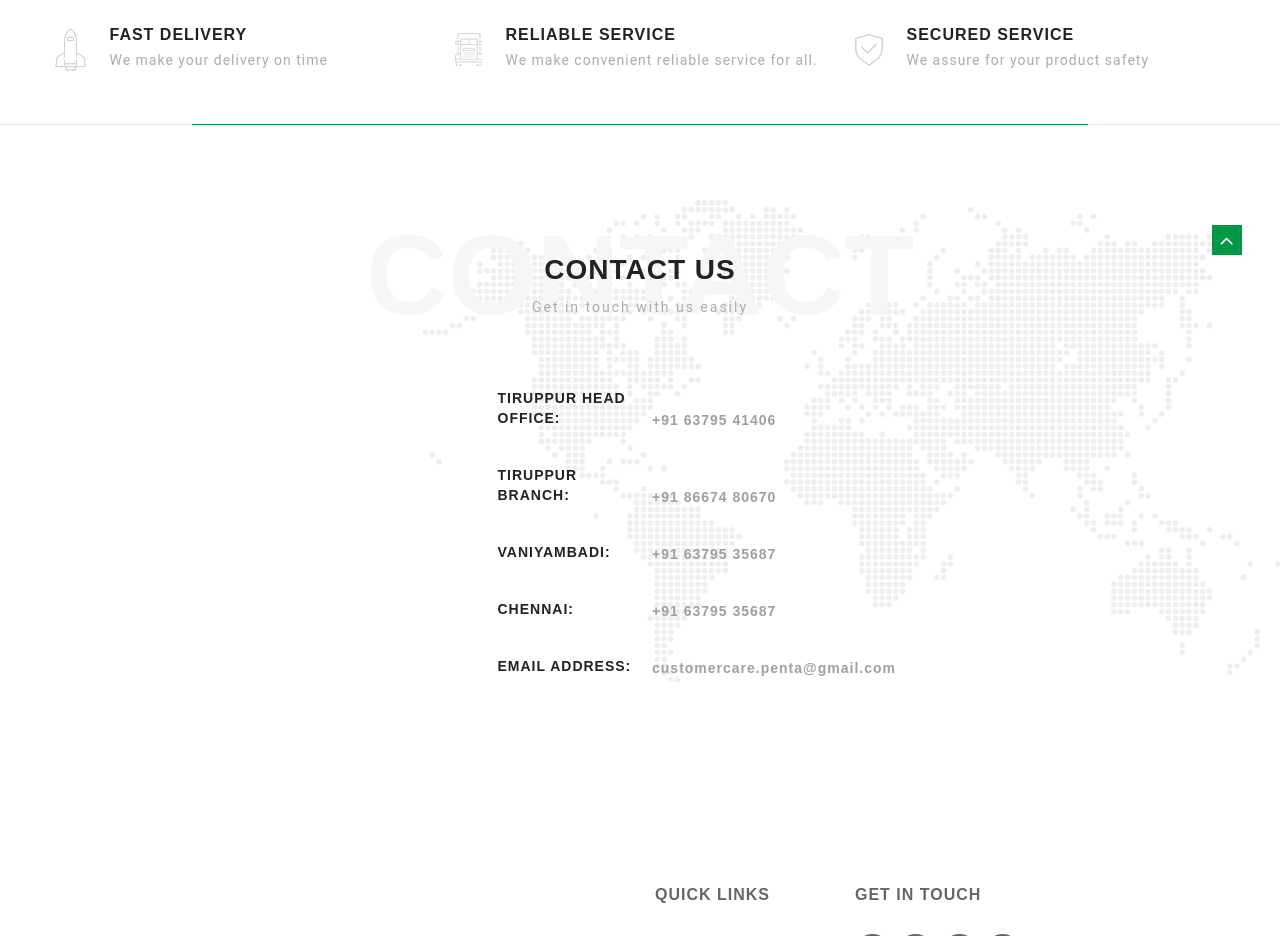
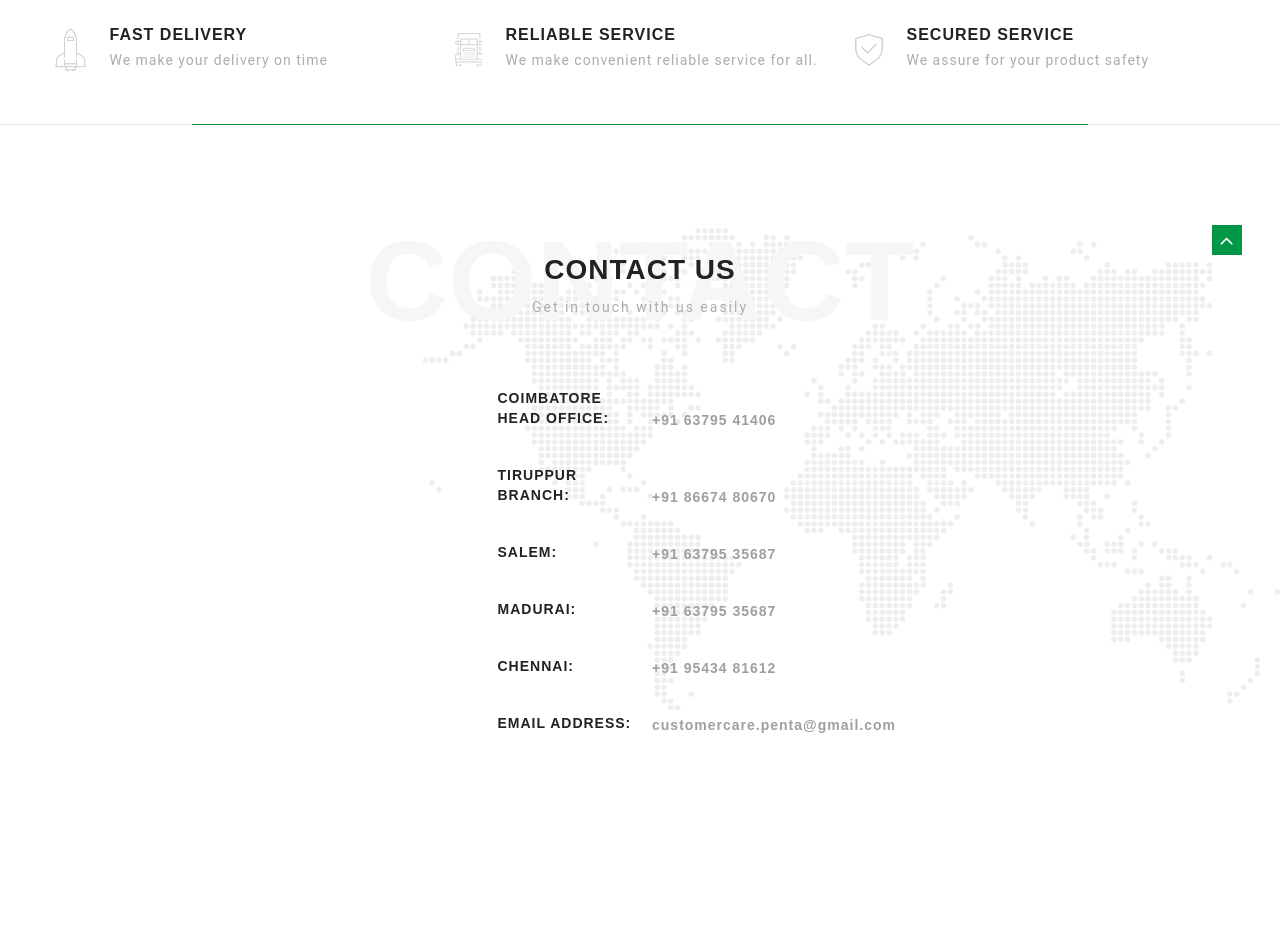
Before and after one commit to TanujRajkumar4/WebDevelopment-PentaaExpress, a PHP site: page / in a window 1280 px wide. Shown: the part 695-1631 px from the top of the page. Run offline with PHP 8.4, Linux system fonts and the light colour scheme.

Commit message:
UPDATE INDEX

```diff
--- a/index.php
+++ b/index.php
@@ -356,10 +356,11 @@ include("header.php");
                                      <p class="wow fadeInLeft" data-wow-offset="50" data-wow-delay=".20s">Get in touch with us easily </p>
                                  </div>
                                  <ul class="contact-detail title-2">
-                                     <li class="wow slideInUp" data-wow-offset="50" data-wow-delay=".25s">  <span>Tiruppur Head Office: </span>  <p class="gray-clr"> +91 63795 41406</p>  </li>
+                                     <li class="wow slideInUp" data-wow-offset="50" data-wow-delay=".25s">  <span>COIMBATORE Head Office: </span>  <p class="gray-clr"> +91 63795 41406</p>  </li>
 									 <li class="wow slideInUp" data-wow-offset="50" data-wow-delay=".25s">  <span>Tiruppur Branch: </span>  <p class="gray-clr"> +91 86674 80670</p>  </li>
-                                     <li class="wow slideInUp" data-wow-offset="50" data-wow-delay=".20s">  <span>Vaniyambadi: </span>  <p class="gray-clr"> +91 63795 35687 </p>  </li>
-									 <li class="wow slideInUp" data-wow-offset="50" data-wow-delay=".25s">  <span>Chennai: </span>  <p class="gray-clr"> +91 63795 35687</p>  </li>
+                                     <li class="wow slideInUp" data-wow-offset="50" data-wow-delay=".20s">  <span>SALEM: </span>  <p class="gray-clr"> +91 63795 35687 </p>  </li>
+									 <li class="wow slideInUp" data-wow-offset="50" data-wow-delay=".25s">  <span>MADURAI: </span>  <p class="gray-clr"> +91 63795 35687</p>  </li>
+									 <li class="wow slideInUp" data-wow-offset="50" data-wow-delay=".25s">  <span>CHENNAI: </span>  <p class="gray-clr"> +91 95434 81612</p>  </li>
                                      <li class="wow slideInUp" data-wow-offset="50" data-wow-delay=".30s">  <span>Email address: </span>  <p class="gray-clr"> customercare.penta@gmail.com </p>  </li>
                                  </ul>
                              </div>
```
Also changed, not shown: service.php (+7 -4 lines).
